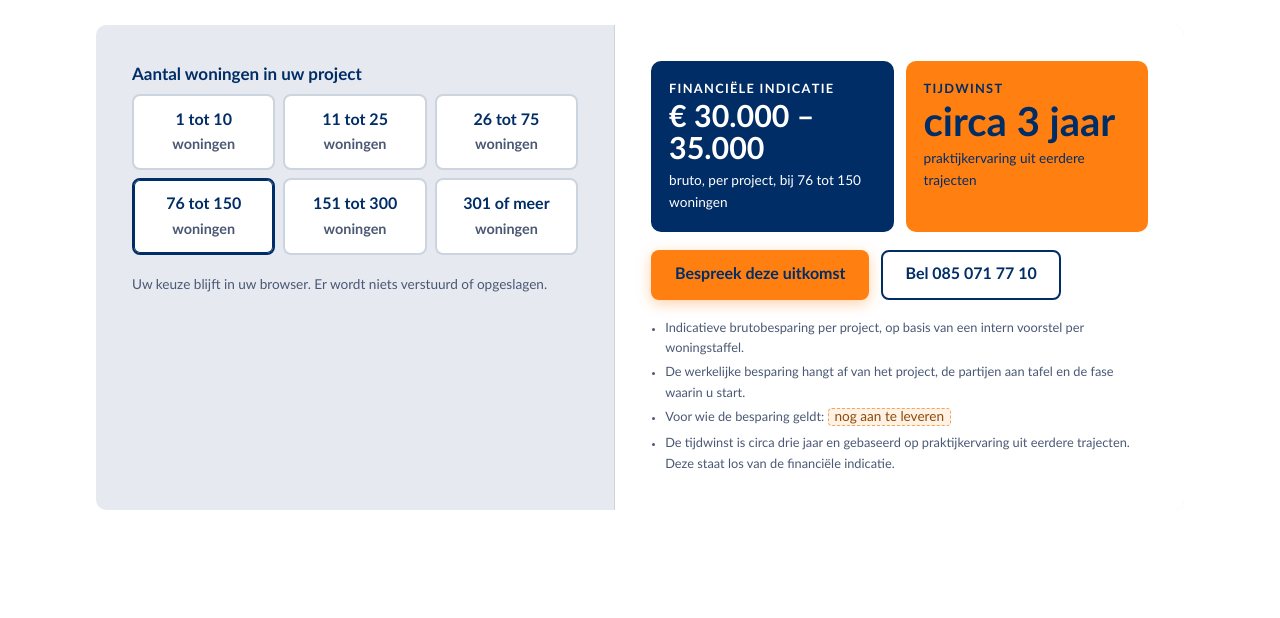
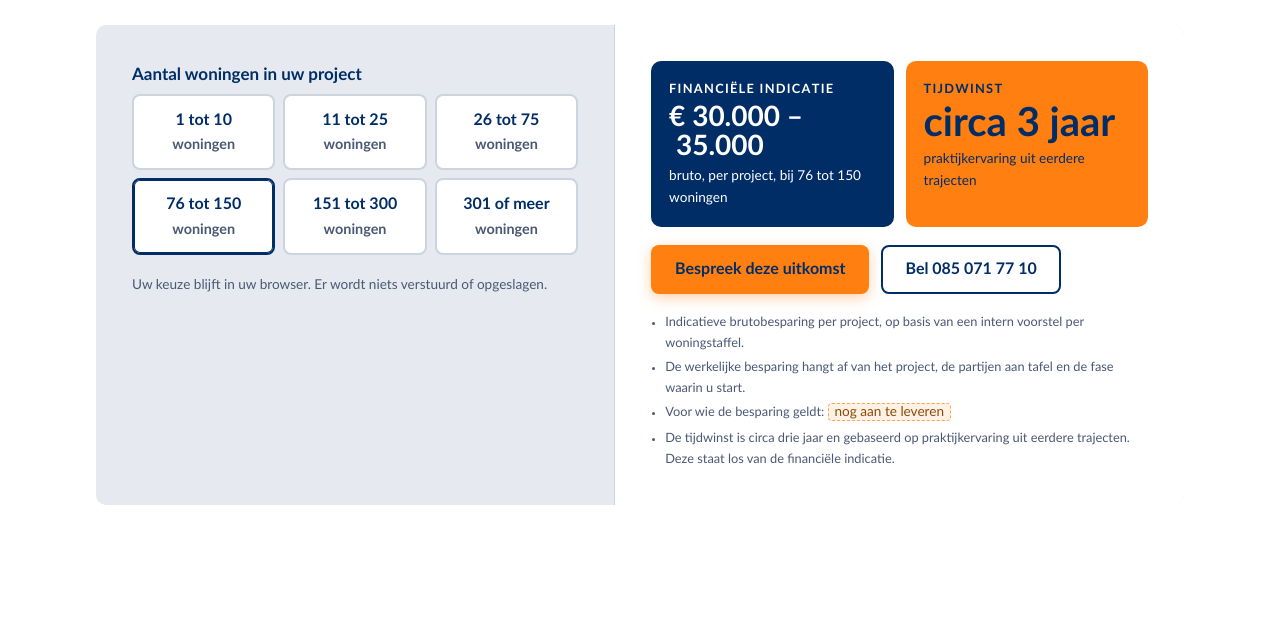
Before and after one commit to Versnellingcoach/primair, an Astro site: page / in a window 1280 px wide. Shown: the part 1764-2382 px from the top of the page. Built offline with nearby package versions, Linux system fonts and the light colour scheme; Astro itself is replaced by a stand-in of ours.

Commit message:
Rekentool: bedrag breekt netjes vóór het streepje
Co-Authored-By: Claude Opus 5.5 <noreply@anthropic.com>
Claude-Session: https://claude.ai/code/session_01W1RyrmBdq4m4cPdHE2uVdh

```diff
--- a/src/components/Rekentool.astro
+++ b/src/components/Rekentool.astro
@@ -10,7 +10,8 @@ type Staffel = { id: string; label: string; van: number; tot: number | null; bed
 const staffels = staffel.staffels as Staffel[];
 const nl = new Intl.NumberFormat("nl-NL");
 const toon = (s: Staffel) => staffel.toonBedragen && s.bedragVan !== null && s.bedragTot !== null;
-const bereik = (s: Staffel) => (s.bedragVan === s.bedragTot ? `€ ${nl.format(s.bedragVan!)}` : `€ ${nl.format(s.bedragVan!)} – ${nl.format(s.bedragTot!)}`);
+// Vaste spaties: als het bedrag niet op één regel past, breekt het netjes vóór het streepje.
+const bereik = (s: Staffel) => (s.bedragVan === s.bedragTot ? `€\u00a0${nl.format(s.bedragVan!)}` : `€\u00a0${nl.format(s.bedragVan!)} –\u00a0${nl.format(s.bedragTot!)}`);
 const woningen = (s: Staffel) => `${s.label} woningen`;
 const tijdTekst = `${tijdwinst.gemiddeldOnderbouwd ? "gemiddeld" : "circa"} ${tijdwinst.zin.replace(/^(circa|gemiddeld)\s+/, "")}`;
 
--- a/src/styles/global.css
+++ b/src/styles/global.css
@@ -446,7 +446,7 @@ img.media-small { width: 100%; }
 @media (max-width: 420px) { .staffels .segment-opties { grid-template-columns: repeat(2, minmax(0, 1fr)); } }
 .staffels .segment-optie span { text-align: center; padding: 12px 8px; }
 .staffels .segment-optie b { font-size: 1rem; }
-.uitkomst-waarde.bereik { font-size: clamp(1.4rem, 2.6vw, 1.9rem); }
+.uitkomst-waarde.bereik { font-size: clamp(1.4rem, 2.3vw, 1.75rem); }
 .uitkomst-contact { color: var(--white); font-weight: 700; }
 .aannames { margin: 0; padding-left: 1.1em; display: grid; gap: 4px; font-size: 0.8rem; color: var(--muted); }
 
```
